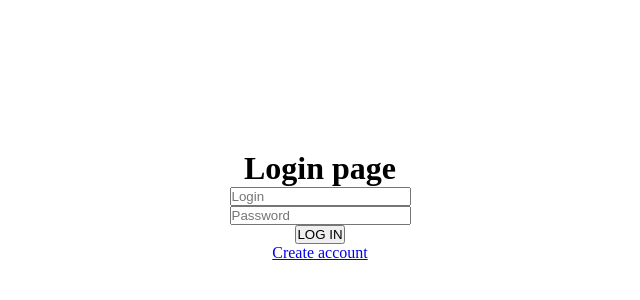
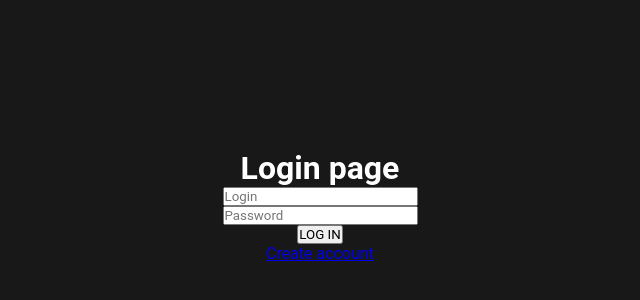
Before and after one commit to RichCannon/webRTC, a React (Create React App) app in the folder client/: page /login in a window 1280 px wide. Shown: the part 194-494 px from the top of the page, without its empty margins (320-960 px from the left). Built offline with nearby package versions, Linux system fonts and the light colour scheme.

Commit message:
added styled components and global styles

```diff
--- a/client/src/App.js
+++ b/client/src/App.js
@@ -6,6 +6,7 @@ import { configureStore } from '@reduxjs/toolkit';
 import roomReducer from './logic/roomLogic/roomReducer'
 import userReducer from './logic/userLogic/userReducer'
 import { AppRouter } from './AppRouter';
+import { Global } from './assets/styles/Global';
 
 
 
@@ -22,6 +23,7 @@ const store = configureStore({
 function App() {
    return (
       <Provider store={store}>
+         <Global/>
          <AppRouter />
       </Provider>
    );
--- a/client/src/AppRouter.jsx
+++ b/client/src/AppRouter.jsx
@@ -8,6 +8,8 @@ import RegisterPage from "./pages/RegisterPage/RegisterPage";
 import { STORAGE_NAME, userActions } from './logic/userLogic/userReducer'
 import { currentUser } from "./logic/userLogic/userSelector";
 import { PrivateRouter } from './pages/PrivateRouter/PrivateRouter';
+import { Preloader } from './components/Preloader/Preloader';
+import { Layout } from './components/Layout/Layout';
 
 
 
@@ -29,6 +31,7 @@ export const AppRouter = () => {
 
    return (
       <BrowserRouter>
+            <Layout>
                {isReady ?
                   <>
                      {token && userId
@@ -40,7 +43,9 @@ export const AppRouter = () => {
                         </Switch>
                      }
                   </>
-            : <div>Loading...</div>}
+                  : <Preloader />
+               }
+            </Layout>
       </BrowserRouter>
    )
 }
--- /dev/null
+++ b/client/src/assets/styles/Global.jsx
@@ -0,0 +1,17 @@
+import { createGlobalStyle } from 'styled-components'
+
+
+// Глобальные стили
+export const Global = createGlobalStyle`
+* {
+   margin: 0;
+   padding: 0;
+   box-sizing: border-box;
+   font-family: "Roboto", sans-serif;
+}
+input:focus,
+textarea:focus,
+select:focus {
+   outline: none;
+}
+`
--- /dev/null
+++ b/client/src/assets/styles/theme.js
@@ -0,0 +1,26 @@
+const xl = `(max-width: 1920px)`
+const lg = `(max-width: 1280px)`
+const md = `(max-width: 960px)`
+const sm = `(max-width: 600px)`
+const xs = `(max-width: 0px)`
+
+
+// Тема для более гибкой настройки цветов, шрифтов, брейкпоинтов, теней и т.п.
+export const theme = {
+   colors: {
+      primary: `#181818`,
+      error: `#e43f3f`,
+      ok: `#4BCFA0`,
+      white: `#fff`,
+      black: `#000`,
+      ok2: `#4bcfa0`,
+      white2: `#f2f2f2`
+   },
+   breakpoints: {
+      xl,
+      lg,
+      md,
+      sm,
+      xs
+   }
+}
--- /dev/null
+++ b/client/src/components/Layout/Layout.jsx
@@ -0,0 +1,15 @@
+import { ThemeProvider } from "styled-components"
+
+import { theme } from "../../assets/styles/theme"
+import { LayoutContainer } from "./LayoutStyles"
+
+
+export const Layout = ({ children }) => {
+  return (
+    <ThemeProvider theme={theme}>
+      <LayoutContainer>
+        {children}
+      </LayoutContainer>
+    </ThemeProvider>
+  )
+}
--- /dev/null
+++ b/client/src/components/Layout/LayoutStyles.js
@@ -0,0 +1,10 @@
+import styled from "styled-components";
+
+export const LayoutContainer = styled.div`
+  background-color: ${({ theme }) => theme.colors.primary};
+  color: ${({ theme }) => theme.colors.white};
+  min-height: 100vh;
+  display:flex;
+  flex-direction: column;
+  align-content: center
+`
```
Also changed, not shown: client/package.json (line endings or trailing spaces), 1 other file (tests, documents, lock files or other folders). Lines whose indentation alone changed are shown as unchanged.
